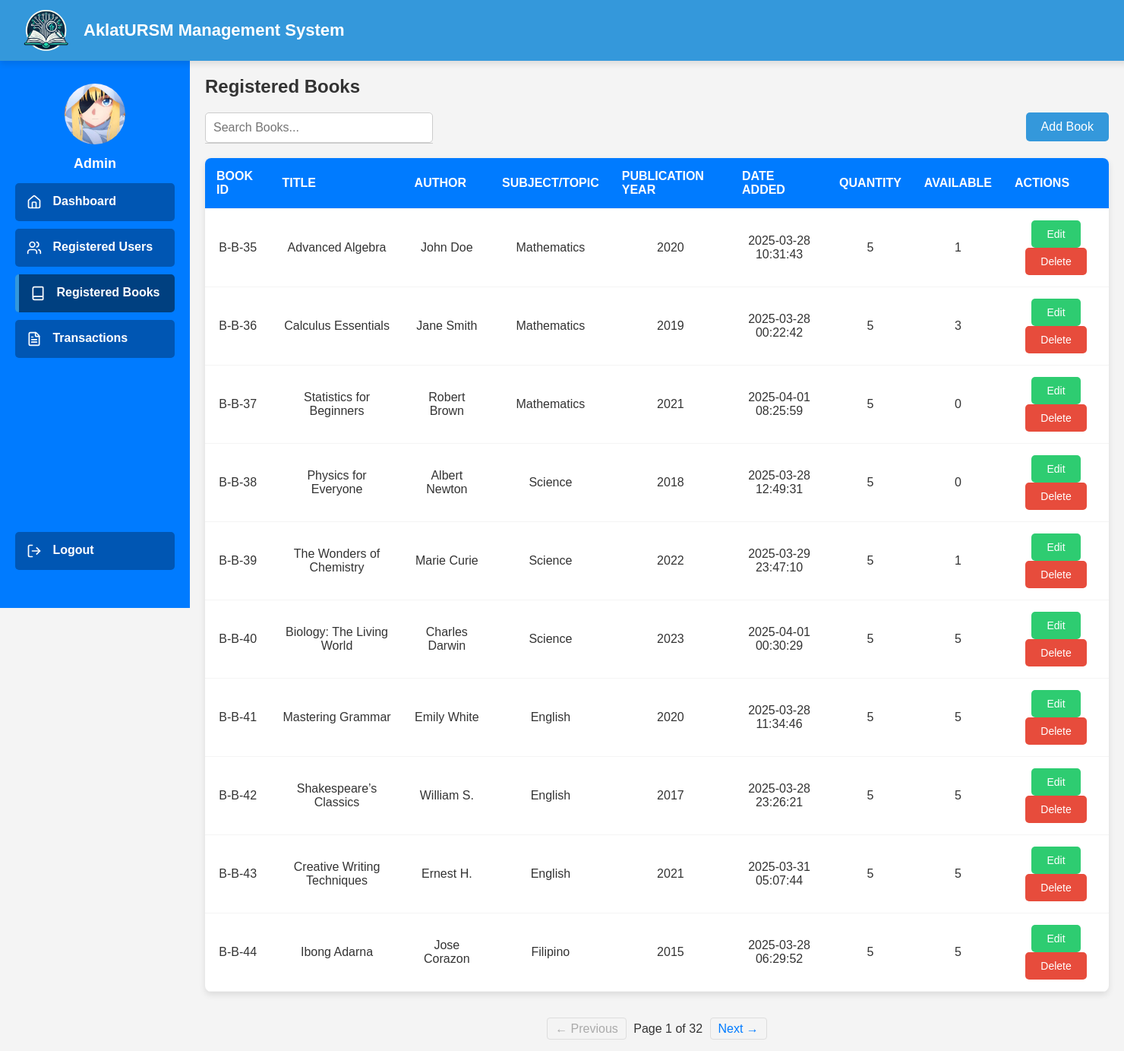
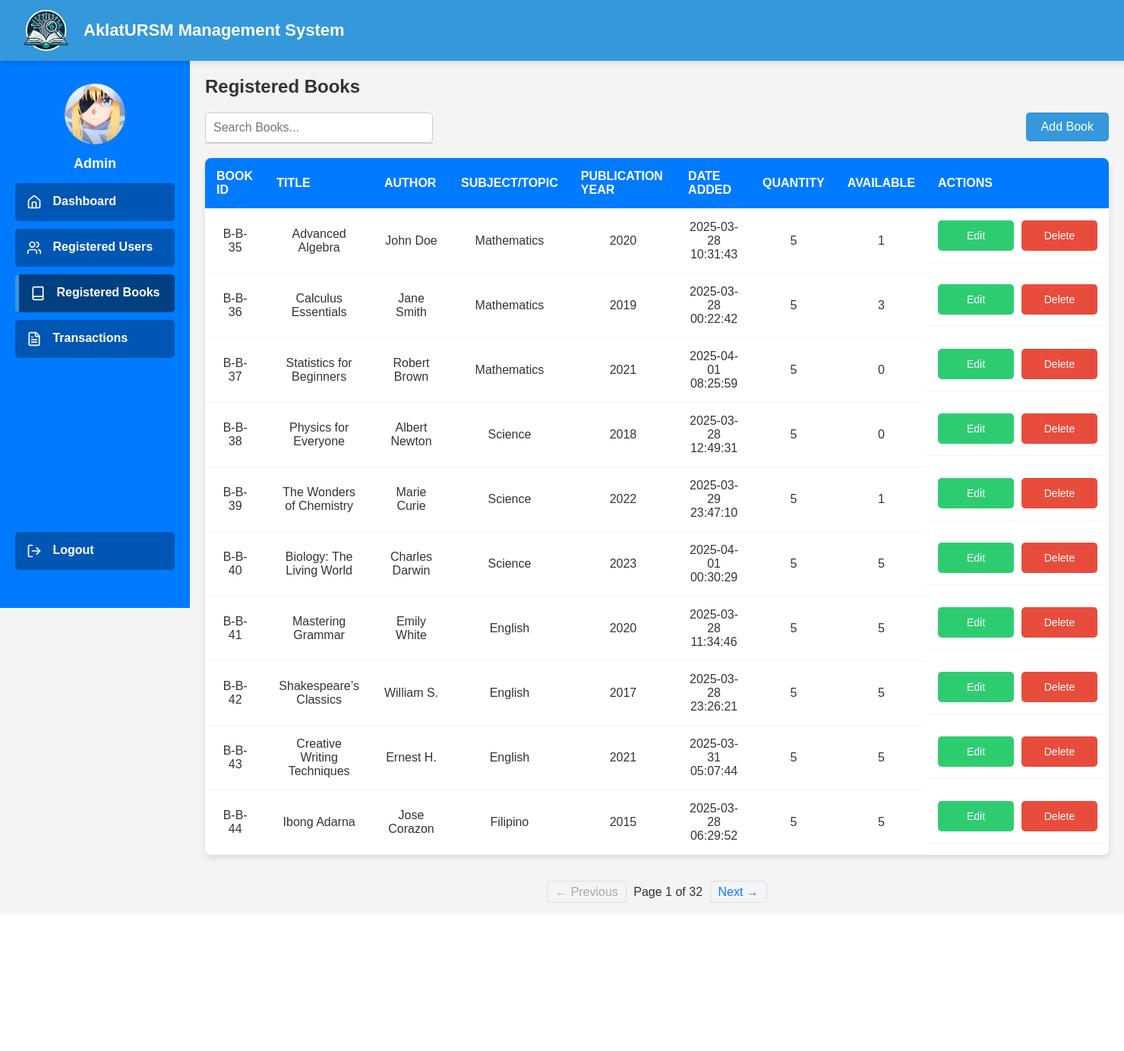
Before and after one commit to Kawtsun/LibraryManagementSystem, a PHP site: page /admin/admin-books.php in a window 1480 px wide. Shown: the whole page at 76% size. After the commit the page ends 1188 px from the top, so only its background shows below. Run offline with PHP 8.4, Linux system fonts and the light colour scheme; a user stored in the database is signed in; data comes from the database, SQL or seed files in the repository; some libraries are stand-ins or nearby versions.

Commit message:
books button ok

```diff
--- a/admin/admin-books.php
+++ b/admin/admin-books.php
@@ -735,9 +735,9 @@ $conn->close();
                                 <td><?php echo htmlspecialchars($book['date_added']); ?></td>
                                 <td><?php echo htmlspecialchars($book['quantity']); ?></td>
                                 <td><?php echo $book['Available']; ?></td>
-                                <td class="action-buttons">
-                                    <button class="edit-btn" onclick="openEditBookModal(<?php echo htmlspecialchars(json_encode($book)); ?>)">Edit</button>
-                                    <button class="delete-btn" onclick="confirmDelete(<?php echo $book['id']; ?>)">Delete</button>
+                                <td class="action-buttons" style="display: flex; justify-content: center; gap: 10px;">
+                                    <button class="edit-btn" style="width: 100px; height: 40px;" onclick="openEditBookModal(<?php echo htmlspecialchars(json_encode($book)); ?>)">Edit</button>
+                                    <button class="delete-btn" style="width: 100px; height: 40px;" onclick="confirmDelete(<?php echo $book['id']; ?>)">Delete</button>
                                 </td>
                             </tr>
                         <?php endforeach; ?>
```
